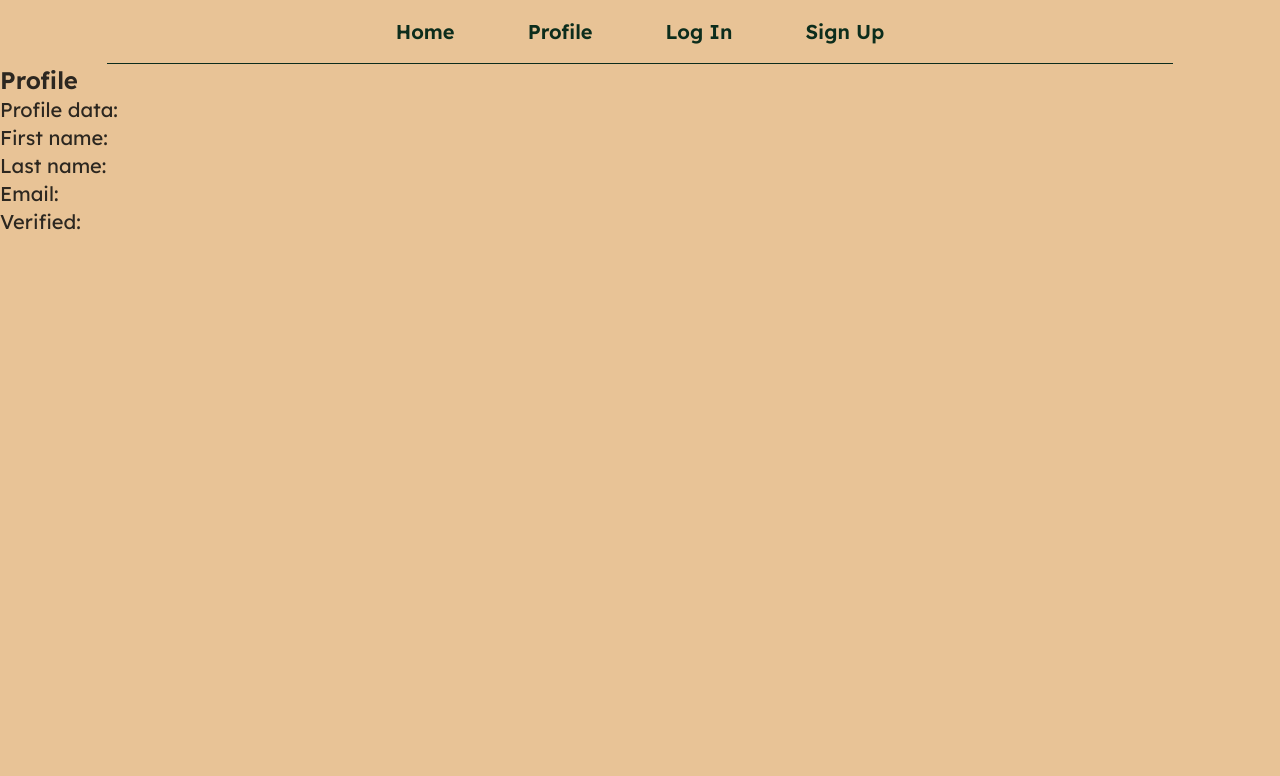
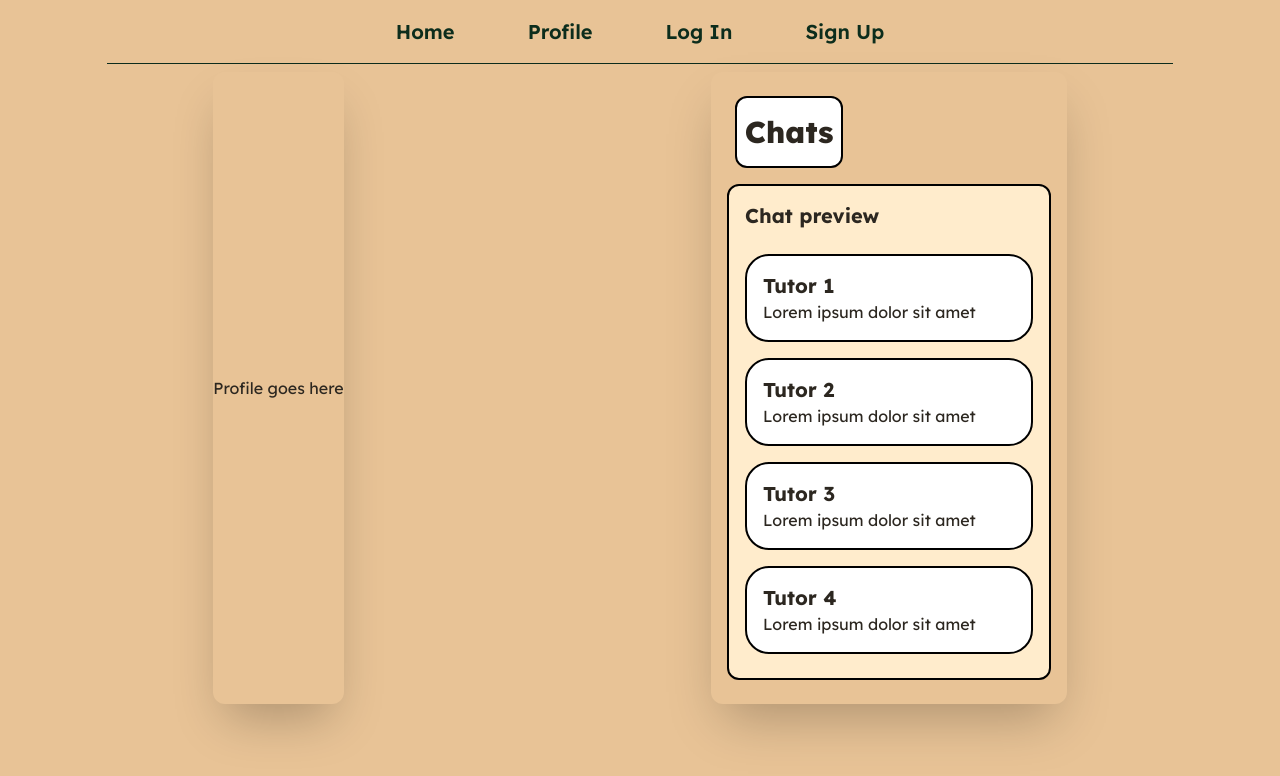
Before and after one commit to N1tingale/Year2Year, a React (Vite) app in the folder frontend/: page /profile in a window 1280 px wide. Shown: the top 776 px of the page. Built offline with nearby package versions, Linux system fonts and the light colour scheme.

Commit message:
created chats part of the profile

```diff
--- a/frontend/src/App.css
+++ b/frontend/src/App.css
@@ -8,4 +8,18 @@
     body {
         @apply font-sans;
     }
+
+    ::-webkit-scrollbar {
+        width: 0.675rem;
+    }
+
+    ::-webkit-scrollbar-thumb {
+        border-radius: 2rem;
+        background: #0c2d1c;
+    }
+
+    ::-webkit-scrollbar-thumb:hover {
+        background: #0c2d1c;
+    }
+
 }
--- /dev/null
+++ b/frontend/src/components/ChatCard.jsx
@@ -0,0 +1,8 @@
+export default function ChatCard({ tutorName, message }) {
+  return (
+    <div className="bg-white p-4 m-2 rounded-3xl border-2 border-black">
+      <h1 className="text-xl font-bold">{tutorName}</h1>
+      <p>{message}</p>
+    </div>
+  );
+}
--- a/frontend/src/components/Profile.jsx
+++ b/frontend/src/components/Profile.jsx
@@ -1,14 +1,42 @@
 import Navbar from "./Navbar";
+import Footer from "./Footer";
+import ChatCard from "./ChatCard";
 export default function Profile() {
   return (
     <>
       <Navbar />
-      <h1 className="text-2xl font-semibold">Profile</h1>
-      <h1 className="text-xl font-normal">Profile data: </h1>
-      <h1 className="text-xl font-normal">First name: {localStorage.getItem("first_name")}</h1>
-      <h1 className="text-xl font-normal">Last name: {localStorage.getItem("last_name")}</h1>
-      <h1 className="text-xl font-normal">Email: {localStorage.getItem("email")}</h1>
-      <h1 className="text-xl font-normal">Verified: {localStorage.getItem("emailVerified")}</h1>
+      <div className="w-2/3 mx-auto mt-2 rounded-xl flex justify-between">
+        <div className="rounded-xl shadow-2xl flex items-center justify-center">
+          Profile goes here
+        </div>
+        <div className="rounded-xl shadow-2xl flex flex-col w-5/12 p-4">
+          <div className="flex justify-center items-center rounded-xl border-2 border-black m-2 bg-white w-1/3">
+            <h1 className="text-3xl font-extrabold p-4">Chats</h1>
+          </div>
+          <div className="p-2 rounded-xl my-2 border-2 border-black bg-secondaryColor">
+            <h1 className="text-xl font-bold p-2">Chat preview</h1>
+            <div className="my-2 flex flex-col">
+              <ChatCard
+                tutorName={"Tutor 1"}
+                message={"Lorem ipsum dolor sit amet"}
+              />
+              <ChatCard
+                tutorName={"Tutor 2"}
+                message={"Lorem ipsum dolor sit amet"}
+              />
+              <ChatCard
+                tutorName={"Tutor 3"}
+                message={"Lorem ipsum dolor sit amet"}
+              />
+              <ChatCard
+                tutorName={"Tutor 4"}
+                message={"Lorem ipsum dolor sit amet"}
+              />
+            </div>
+          </div>
+        </div>
+      </div>
+      {/* <Footer /> */}
     </>
   );
 }
--- a/frontend/tailwind.config.js
+++ b/frontend/tailwind.config.js
@@ -8,6 +8,7 @@ module.exports = {
       colors: {
         primaryColor: "#0c2d1c",
         "primaryColor-800": "#154732",
+        "secondaryColor":"#ffeccc"
       },
       fontFamily: {
         sans: ['"Lexend"', ...defaultTheme.fontFamily.sans],
@@ -22,6 +23,8 @@ module.exports = {
         mytheme: {
           primary: "#0c2d1c",
 
+          secondary:"#ffeccc",
+
           "base-100": "#e8c497",
         },
       },
```
